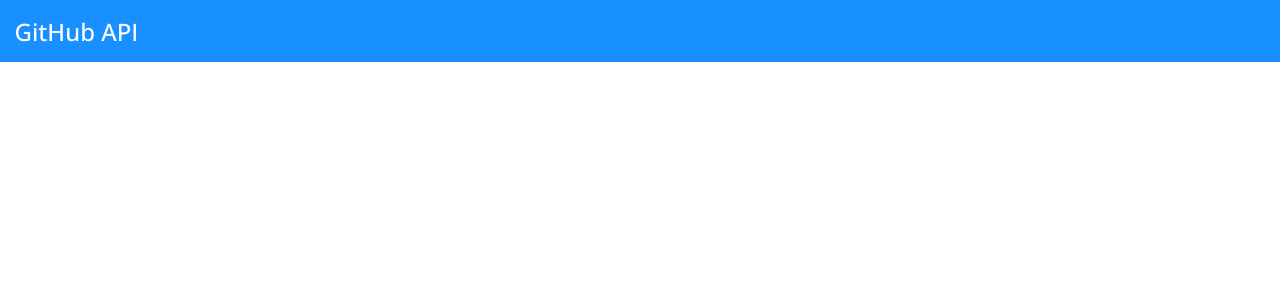
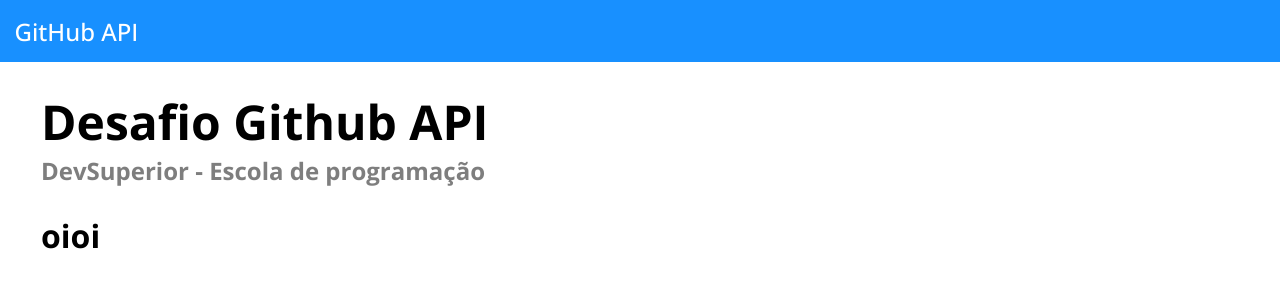
Before and after one commit to ltmartinelli/desafio-github-api, a React (Vite) app: page / in a window 1280 px wide. Shown: the top 300 px of the page. Built offline with nearby package versions, Linux system fonts and the light colour scheme.

Commit message:
HomePage Route

```diff
--- a/src/App.tsx
+++ b/src/App.tsx
@@ -1,5 +1,6 @@
-import { BrowserRouter, Route, Routes } from "react-router-dom";
+import { BrowserRouter, Navigate, Route, Routes } from "react-router-dom";
 import Home from "./routes/Home";
+import HomePage from "./routes/Home/HomePage";
 
 export default function App()
 {
@@ -7,6 +8,7 @@ export default function App()
     <BrowserRouter>
       <Routes>
         <Route path="/" element={<Home />}>
+          <Route index element={<HomePage/>}/>
         </Route>
       </Routes>
     </BrowserRouter>
--- /dev/null
+++ b/src/components/Button/index.tsx
@@ -0,0 +1,8 @@
+import './styles.css'
+
+export default function Button()
+{
+    return (
+        <h1>oioi</h1>
+    );
+}
--- a/src/index.css
+++ b/src/index.css
@@ -8,7 +8,7 @@
 
   --color-font-primary: #000;
   --color-font-secondary: #FFF;
-  --color-font-tertiarty: #7E7E7E;
+  --color-font-tertiary: #7E7E7E;
 
   --color-font-card-title-primary: #262626;
   --color-font-card-title-secondary: #1890FF;
--- /dev/null
+++ b/src/routes/Home/HomePage/index.tsx
@@ -0,0 +1,17 @@
+import './styles.css';
+import Button from "../../../components/Button";
+
+export default function HomePage()
+{
+    return (
+        <main>
+            <div className="homepage-content-container">
+                <div className="homepage-title-container">
+                    <h1>Desafio Github API</h1>
+                    <h2>DevSuperior - Escola de programação</h2>
+                </div>
+                <Button />
+            </div>
+        </main>
+    );
+}
--- /dev/null
+++ b/src/routes/Home/HomePage/styles.css
@@ -0,0 +1,16 @@
+.homepage-content-container{
+    padding: 0 41px;
+}
+
+.homepage-title-container{
+    margin: 27px 0;
+}
+
+.homepage-title-container h1{
+    font-size: 48px;
+}
+
+.homepage-title-container h2{
+    font-size: 24px;
+    color: var(--color-font-tertiary);
+}
```
Also changed, not shown: src/components/Button/styles.css (added).
